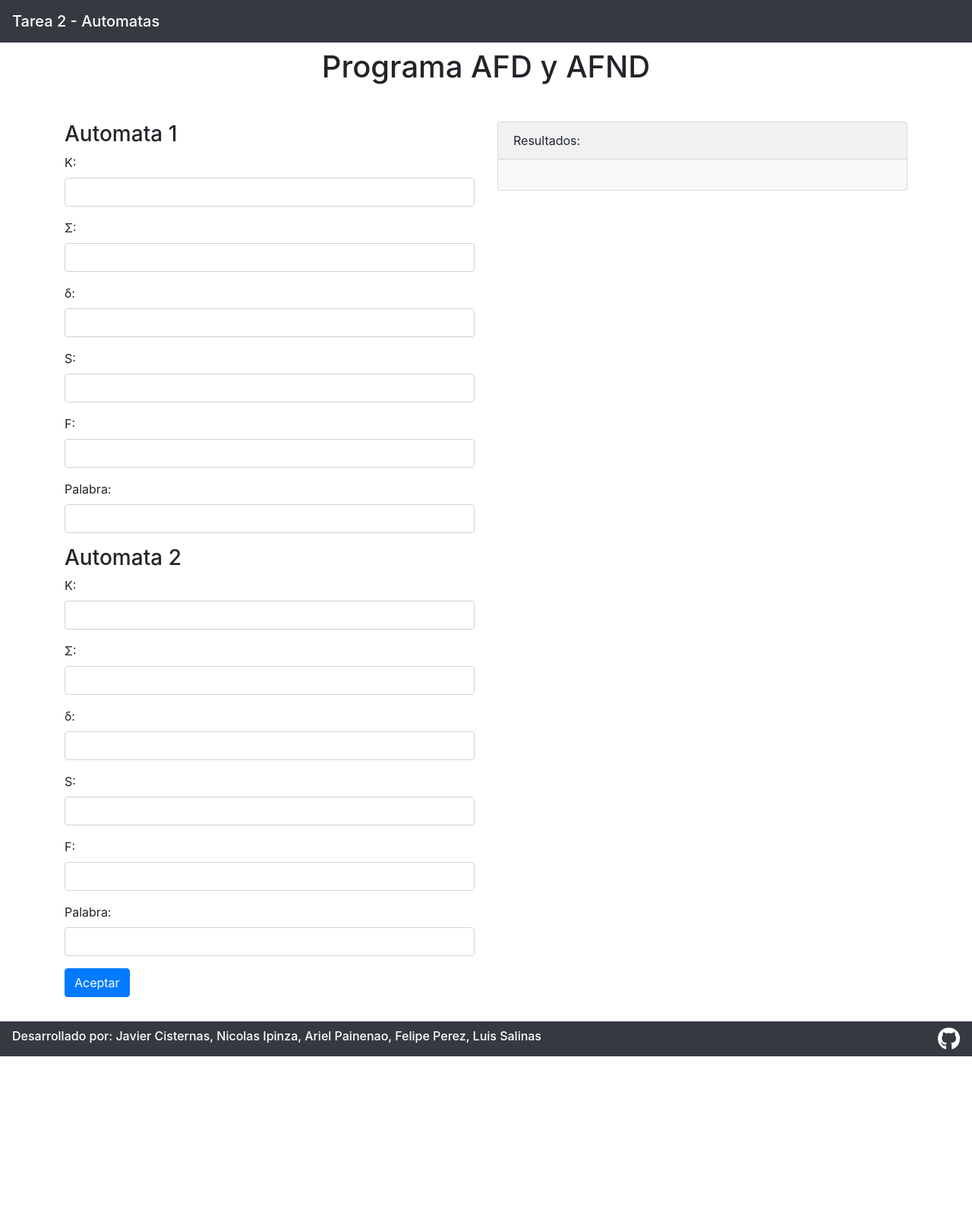
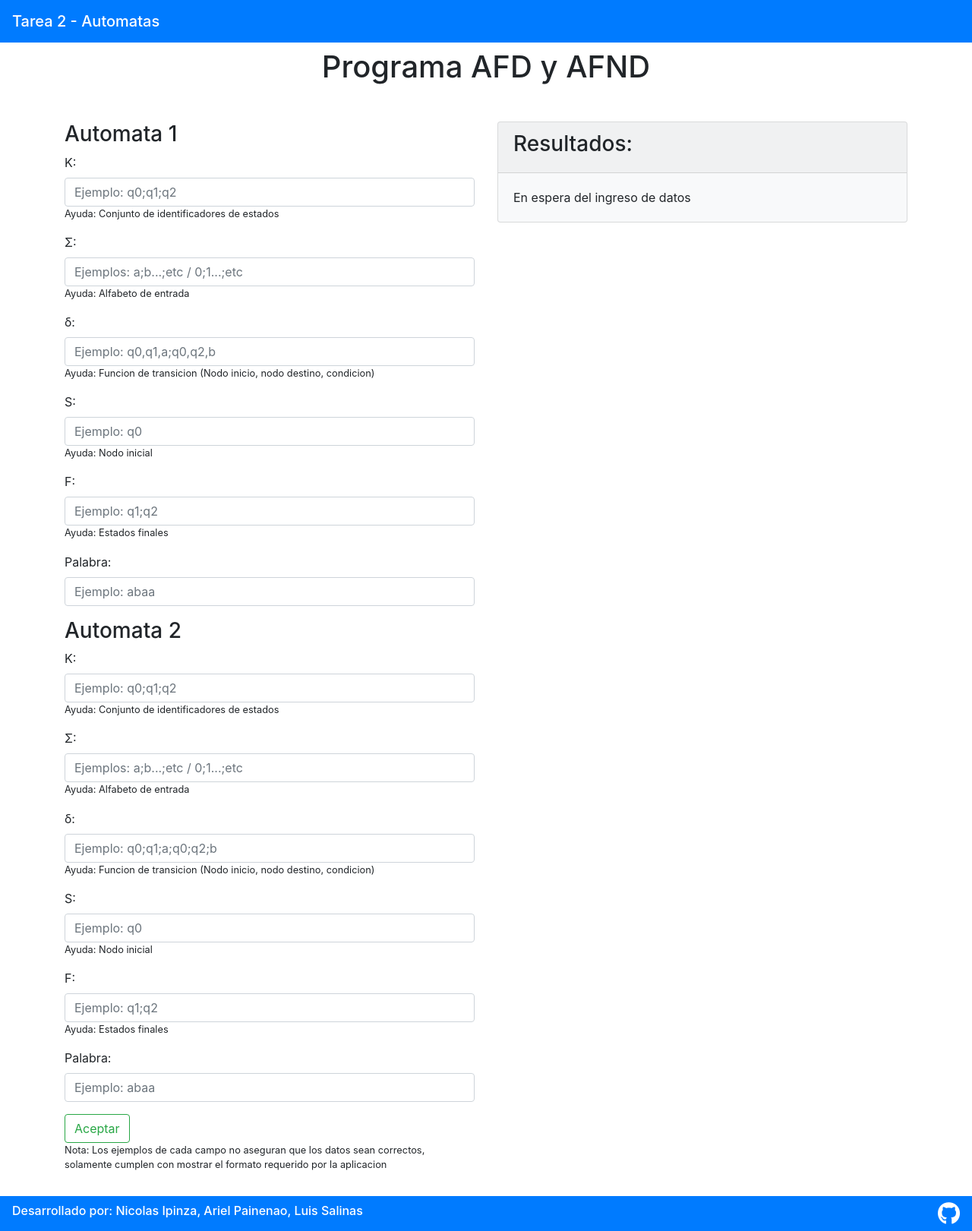
Before and after one commit to barsinsor/tarea_de_grafos_2, a Django app: page /aplicacion/ in a window 1280 px wide. Shown: the whole page at 76% size. Before the commit the page ends 1391 px from the top, so only its background shows below. Run offline with Django 3.2, Linux system fonts and the light colour scheme; some libraries are stand-ins or nearby versions.

Commit message:
actualizacion
frontend

```diff
--- a/tarea_2_grafos/paginas/templates/aplicacion.html
+++ b/tarea_2_grafos/paginas/templates/aplicacion.html
@@ -1,93 +1,112 @@
-<html>
+{% extends 'index.html' %}
+
 <head>
-        <title>Tarea 2 - Automatas</title>
-        <meta charset="UTF-8">
-        <meta name="viewport" content="width=device-width, initial-scale=1.0">
-        <link rel="stylesheet" href="https://stackpath.bootstrapcdn.com/bootstrap/4.5.0/css/bootstrap.min.css" integrity="sha384-9aIt2nRpC12Uk9gS9baDl411NQApFmC26EwAOH8WgZl5MYYxFfc+NcPb1dKGj7Sk" crossorigin="anonymous">
-        <link rel="stylesheet" href="https://cdnjs.cloudflare.com/ajax/libs/animate.css/4.0.0/animate.min.css"/>
-        <script src="https://kit.fontawesome.com/c8152ea011.js" crossorigin="anonymous"></script>
+    <title>{% block title %}Tarea 2 - Automatas{% endblock %}</title>
 </head>
-
-    <header>
-        <nav class="navbar navbar-dark bg-dark">
-            <span class="navbar-brand mb-0 h1">Tarea 2 - Automatas</span>
-        </nav>
-    </header>
+{% block body %}
 
 <body>
     <div class="container animate__animated animate__fadeIn">
         <h1 class="text-center mt-2">Programa AFD y AFND</h1>
         <div class="row mt-5">
-                    <form class="col">
+            <form class="col" id="Autom" method="POST" action="{%url 'aplicacion'%}">
+                {% csrf_token %}
                 <h3>Automata 1</h3>
-                            <div class="form-group"> <!-- Definicion de nodos -->
+                <div class="form-group">
+                    <!-- Definicion de nodos -->
                     <label for="NodosDefinidos">K:</label>
-                                <input type="text" class="form-control" name="NodosDefinidos" pattern="">
+                    <input type="text" class="form-control" id="nodos1" name="nodos1" placeholder="Ejemplo: q0;q1;q2">
+                    <small>Ayuda: Conjunto de identificadores de estados</small>
                 </div>
-                            <div class="form-group"> <!-- Definicion de abecedario -->
+                <div class="form-group">
+                    <!-- Definicion de abecedario -->
                     <label for="Abecedario">Σ:</label>
-                                <input type="text" class="form-control" name="Abecedario" pattern="">
+                    <input type="text" class="form-control" id="abcdario1" name="abcdario1" placeholder="Ejemplos: a;b...;etc / 0;1...;etc">
+                    <small>Ayuda: Alfabeto de entrada</small>
                 </div>
-                            <div class="form-group"> <!-- Definicion de transiciones -->
+                <div class="form-group">
+                    <!-- Definicion de transiciones -->
                     <label for="Transiciones">δ:</label>
-                                <input type="text" class="form-control" name="Transiciones" pattern="">
+                    <input type="text" class="form-control" id="transicion1" name="transicion1" placeholder="Ejemplo: q0,q1,a;q0,q2,b">
+                    <small>Ayuda: Funcion de transicion (Nodo inicio, nodo destino, condicion)</small>
                 </div>
-                            <div class="form-group"> <!-- Nodo inicial -->
+                <div class="form-group">
+                    <!-- Nodo inicial -->
                     <label for="NodoInicial">S:</label>
-                                <input type="text" class="form-control" name="NodoInicial" pattern="">
+                    <input type="text" class="form-control" id="nodo_inicial1" name="nodo_inicial1" placeholder="Ejemplo: q0">
+                    <small>Ayuda: Nodo inicial</small>
                 </div>
-                            <div class="form-group"> <!-- Nodo Final -->
+                <div class="form-group">
+                    <!-- Nodo Final -->
                     <label for="NodoFinal">F:</label>
-                                <input type="text" class="form-control" name="NodoFinal" pattern="">
+                    <input type="text" class="form-control" id="nodo_final1" name="nodo_final1" placeholder="Ejemplo: q1;q2">
+                    <small>Ayuda: Estados finales</small>
                 </div>
-                            <div class="form-group"> <!-- Palabra automata -->
+                <div class="form-group">
+                    <!-- Palabra automata -->
                     <label for="PalabraVerificar">Palabra:</label>
-                                <input type="text" class="form-control" name="PalabraVerificar" pattern="">
+                    <input type="text" class="form-control" id="palabra1" name="palabra1" placeholder="Ejemplo: abaa">
                 </div>
                 <h3>Automata 2</h3>
-                            <div class="form-group"> <!-- Definicion de nodos -->
+                <div class="form-group">
+                    <!-- Definicion de nodos -->
                     <label for="NodosDefinidos">K:</label>
-                                <input type="text" class="form-control" name="NodosDefinidos2" pattern="">
+                    <input type="text" class="form-control" id="nodos2" name="nodos2" placeholder="Ejemplo: q0;q1;q2">
+                    <small>Ayuda: Conjunto de identificadores de estados</small>
                 </div>
-                            <div class="form-group"> <!-- Definicion de abecedario -->
+                <div class="form-group">
+                    <!-- Definicion de abecedario -->
                     <label for="Abecedario">Σ:</label>
-                                <input type="text" class="form-control" name="Abecedario2" pattern="">
+                    <input type="text" class="form-control" id="abcdario2" name="abcdario2" placeholder="Ejemplos: a;b...;etc / 0;1...;etc">
+                    <small>Ayuda: Alfabeto de entrada</small>
                 </div>
-                            <div class="form-group"> <!-- Definicion de transiciones -->
+                <div class="form-group">
+                    <!-- Definicion de transiciones -->
                     <label for="Transiciones">δ:</label>
-                                <input type="text" class="form-control" name="Transiciones2" pattern="">
+                    <input type="text" class="form-control" id="transicion2" name="transicion2" placeholder="Ejemplo: q0;q1;a;q0;q2;b">
+                    <small>Ayuda: Funcion de transicion (Nodo inicio, nodo destino, condicion)</small>
                 </div>
-                            <div class="form-group"> <!-- Nodo inicial -->
+                <div class="form-group">
+                    <!-- Nodo inicial -->
                     <label for="NodoInicial">S:</label>
-                                <input type="text" class="form-control" name="NodoInicial2" pattern="">
+                    <input type="text" class="form-control" id="nodo_inicial2" name="nodo_inicial2" placeholder="Ejemplo: q0">
+                    <small>Ayuda: Nodo inicial</small>
                 </div>
-                            <div class="form-group"> <!-- Nodo Final -->
+                <div class="form-group">
+                    <!-- Nodo Final -->
                     <label for="NodoFinal">F:</label>
-                                <input type="text" class="form-control" name="NodoFinal2" pattern="">
+                    <input type="text" class="form-control" id="nodo_final2" name="nodo_final2" placeholder="Ejemplo: q1;q2">
+                    <small>Ayuda: Estados finales</small>
                 </div>
-                            <div class="form-group"> <!-- Palabra automata -->
+                <div class="form-group">
+                    <!-- Palabra automata -->
                     <label for="PalabraVerificar">Palabra:</label>
-                                <input type="text" class="form-control" name="PalabraVerificar2" pattern="">
+                    <input type="text" class="form-control" id="palabra2" name="palabra2" placeholder="Ejemplo: abaa">
                 </div>
-                            <button type="submit" class="btn btn-primary">Aceptar</button>
+                <button type="submit" class="btn btn-outline-success">Aceptar</button>
+                <br>
+                <small>Nota: Los ejemplos de cada campo no aseguran que los datos sean correctos, solamente cumplen con mostrar el formato requerido por la aplicacion</small>
             </form>
             <div class="col">
-                    <div class="card bg-light mb-3" style="">
-                        <div class="card-header">Resultados:</div>
+                <div class="card bg-light mb-3">
+                    <div class="card-header">
+                        <h3>Resultados:</h3>
+                    </div>
                     <div class="card-body">
+                        {% block content %} {% if respuestas %} {%for respuesta in respuestas %}
+                        <a>{{respuesta}}</a> {% endfor %} {% else %}
+                        <a>En espera del ingreso de datos</a> {% endif %} {% endblock %}
                     </div>
                 </div>
             </div>
         </div>
     </div>
-        <script src="https://code.jquery.com/jquery-3.5.1.slim.min.js" integrity="sha384-DfXdz2htPH0lsSSs5nCTpuj/zy4C+OGpamoFVy38MVBnE+IbbVYUew+OrCXaRkfj" crossorigin="anonymous"></script>
-        <script src="https://cdn.jsdelivr.net/npm/popper.js@1.16.0/dist/umd/popper.min.js" integrity="sha384-Q6E9RHvbIyZFJoft+2mJbHaEWldlvI9IOYy5n3zV9zzTtmI3UksdQRVvoxMfooAo" crossorigin="anonymous"></script>
-        <script src="https://stackpath.bootstrapcdn.com/bootstrap/4.5.0/js/bootstrap.min.js" integrity="sha384-OgVRvuATP1z7JjHLkuOU7Xw704+h835Lr+6QL9UvYjZE3Ipu6Tp75j7Bh/kR0JKI" crossorigin="anonymous"></script>
 </body>
+{% endblock %} {% block footer %}
 <footer class="mt-3">
-        <nav class="navbar navbar-dark bg-dark">
-            <h6 class="text-center text-white">Desarrollado por: Javier Cisternas, Nicolas Ipinza, Ariel Painenao, Felipe Perez, Luis Salinas</h6>
-            <a href="https://github.com/LuisSP97/Tarea-2-Grafos" target="_blank"><i class="fab fa-github" style="color: white; font-size: 30px;"></i></a>
+    <nav class="navbar navbar-dark bg-primary">
+        <h6 class="text-center text-white">Desarrollado por: Nicolas Ipinza, Ariel Painenao, Luis Salinas</h6>
+        <a href="https://github.com/barsinsor/tarea_de_grafos_2" target="_blank"><i class="fab fa-github" style="color: white; font-size: 30px;"></i></a>
     </nav>
 </footer>
-</html>
+{% endblock %}
--- a/tarea_2_grafos/paginas/templates/index.html
+++ b/tarea_2_grafos/paginas/templates/index.html
@@ -1,24 +1,28 @@
 <html>
+
 <head>
-        <title>Pagina de inicio</title>
+    <title>{% block title %}Pagina de inicio{% endblock %}</title>
     <meta charset="UTF-8">
-        <meta name="viewport" content="width=device-width, initial-scale=1.0">
+    <meta name="viewport" content="width=device-width, initial-scale=1.0"> {% load static %}
+    <link rel="stylesheet" href="{% static 'paginas/CSS/styles.css' %}">
     <link rel="stylesheet" href="https://stackpath.bootstrapcdn.com/bootstrap/4.5.0/css/bootstrap.min.css" integrity="sha384-9aIt2nRpC12Uk9gS9baDl411NQApFmC26EwAOH8WgZl5MYYxFfc+NcPb1dKGj7Sk" crossorigin="anonymous">
-        <link rel="stylesheet" href="https://cdnjs.cloudflare.com/ajax/libs/animate.css/4.0.0/animate.min.css"/>
+    <link rel="stylesheet" href="https://cdnjs.cloudflare.com/ajax/libs/animate.css/4.0.0/animate.min.css" />
     <script src="https://kit.fontawesome.com/c8152ea011.js" crossorigin="anonymous"></script>
+
 </head>
 <header>
-        <nav class="navbar navbar-dark bg-dark">
+    <nav class="navbar navbar-dark bg-primary">
         <span class="navbar-brand mb-0 h1">Tarea 2 - Automatas</span>
     </nav>
 </header>
+
+{% block body %}
+
 <body>
-        <div class="container mt-5">
+    <div class="container my-5">
         <div class="jumbotron">
             <h1 class="display-4">Bienvenido!</h1>
             <p class="lead">La siguiente aplicacion esta desarrollada para la asignatura de Grafos y lenguajes formales, enfocada a trabajar con Automatas.</p>
-                <hr class="my-4">
-                <p>Para continuar a la aplicacion presiona el boton que se encuentra al final.</p>
             <a class="btn btn-success btn-lg" href="{% url 'aplicacion' %}" role="button">Iniciar aplicacion</a>
         </div>
     </div>
@@ -26,10 +30,6 @@
     <script src="https://cdn.jsdelivr.net/npm/popper.js@1.16.0/dist/umd/popper.min.js" integrity="sha384-Q6E9RHvbIyZFJoft+2mJbHaEWldlvI9IOYy5n3zV9zzTtmI3UksdQRVvoxMfooAo" crossorigin="anonymous"></script>
     <script src="https://stackpath.bootstrapcdn.com/bootstrap/4.5.0/js/bootstrap.min.js" integrity="sha384-OgVRvuATP1z7JjHLkuOU7Xw704+h835Lr+6QL9UvYjZE3Ipu6Tp75j7Bh/kR0JKI" crossorigin="anonymous"></script>
 </body>
-    <footer class="mt-3">
-        <nav class="navbar navbar-dark bg-dark">
-            <h6 class="text-center text-white">Desarrollado por: Javier Cisternas, Nicolas Ipinza, Ariel Painenao, Felipe Perez, Luis Salinas</h6>
-            <a href="https://github.com/LuisSP97/Tarea-2-Grafos" target="_blank"><i class="fab fa-github" style="color: white; font-size: 30px;"></i></a>
-        </nav>
-    </footer>
+{% endblock %} {% block footer %}{% endblock %}
+
 </html>
--- a/tarea_2_grafos/paginas/views.py
+++ b/tarea_2_grafos/paginas/views.py
@@ -1,8 +1,95 @@
 from django.shortcuts import render
+from paginas.clases import *
+from paginas.funciones import *
+from paginas.union import *
+from django.template import RequestContext
 
 # Create your views here.
 def index(request):
     return render(request, 'index.html')
 
 def aplicacion(request):
+    if (request.method == 'POST'):
+        auto1 = automata()                      #automatas entregados
+        auto2 = automata()
+        autounion = automata()                  #automata union
+        autoInter = automata()                  #automata interseccion
+        auto1Com = automata()                   #complementos de los automatas anteriores
+        auto2Com = automata()
+        autoUnionCom = automata()
+        autoInterCom = automata()
+        a1 = request.POST['nodos1']
+        a2 = request.POST['nodos2']
+        ab1 = request.POST['abcdario1']
+        ab2 = request.POST['abcdario2']
+        trans1 = request.POST['transicion1']
+        trans2 = request.POST['transicion2']
+        ai1 = request.POST['nodo_inicial1']         #inicial AFD
+        ai2 = request.POST['nodo_inicial2']         #inicial AFD
+        af1 = request.POST['nodo_final1']
+        af2 = request.POST['nodo_final2']
+        uninicios1 = []
+        NodosLista1 = []
+        NodosLista2 = []
+        str(trans1)
+        str(trans2)
+        str(a1)
+        str(a2)
+        str(ab1)
+        str(ab2)
+        arraytrans1 = trans1.split(';')
+        arraytrans1 = "".join(arraytrans1)
+        arraytrans2 = trans2.split(';')
+        arraytrans2 = "".join(arraytrans2)
+        palabra1 = request.POST['palabra1']
+        palabra2 = request.POST['palabra2']
+        auto1.nodos = a1.split(';')
+        auto2.nodos = a2.split(';')
+        auto1.abcdario = ab1.split(';')
+        auto2.abcdario = ab2.split(';')
+        auto1.inicial = ai1
+        auto2.inicial = ai2
+        auto1.finales = af1.split(';')
+        auto2.finales = af2.split(';')
+        inicio1 = transiciones(arraytrans1,0)
+        inicio2 = transiciones(arraytrans2,0)
+        finales1 = transiciones(arraytrans1,1)
+        finales2 = transiciones(arraytrans2,1)
+        letras1 = transiciones(arraytrans1,2)
+        letras2 = transiciones(arraytrans2,2)
+
+        unioninicios = union(auto1, auto2, inicio1, inicio2, letras1, letras2, finales1, finales2, 0)               #Entrega los datos de la union
+        unionfinales = union(auto1, auto2, inicio1, inicio2, letras1, letras2, finales1, finales2, 1)
+        unionletras = union(auto1, auto2, inicio1, inicio2, letras1, letras2, finales1, finales2, 2)
+        autounion.inicial = union(auto1, auto2, inicio1, inicio2, letras1, letras2, finales1, finales2, 3)
+        autounion.finales = union(auto1, auto2, inicio1, inicio2, letras1, letras2, finales1, finales2, 4)
+        interInicios = union(auto1, auto2, inicio1, inicio2, letras1, letras2, finales1, finales2, 0)               #entrega datos de la interseccion
+        interFinales = union(auto1, auto2, inicio1, inicio2, letras1, letras2, finales1, finales2, 1)
+        interLetras = union(auto1, auto2, inicio1, inicio2, letras1, letras2, finales1, finales2, 2)
+        autoInter.iniciales = union(auto1, auto2, inicio1, inicio2, letras1, letras2, finales1, finales2, 3)
+        autoInter.finales = union(auto1, auto2, inicio1, inicio2, letras1, letras2, finales1, finales2, 5)
+
+        auto1Com = auto1                                                                                            #complemento
+        auto1Com.finales = complemento (auto1)
+        NodosLista1 = crearNodos(finales1, letras1, auto1)
+        NodosLista2 = crearNodos(finales2, letras2, auto2)
+        unioniniciosOrdenada=ordenar(unioninicios)
+        unionfinalesOrdenada=ordenar(unionfinales)
+        autounion.nodos = unioniniciosOrdenada
+        variable1=autoInter.iniciales
+        variable2=autoInter.finales
+        variable3=auto1Com.finales
+        contexto={'inicios':unioniniciosOrdenada,
+                  'finales':unionfinalesOrdenada,
+                  'letras':unionletras,
+                  'automataunionI':autounion.inicial,
+                  'automataunionF':autounion.finales,
+                  'interinicios':interInicios,
+                  'interfinales':interFinales,
+                  'interletras':interLetras,
+                  'autointerI':variable1,
+                  'autointerF':variable2,
+                  'automatacom':variable3
+                }
+        return render(request,'aplicacion.html',contexto)
     return render(request, 'aplicacion.html')
```
Also changed, not shown: tarea_2_grafos/paginas/clases.py (added, +10 -0 lines), tarea_2_grafos/paginas/funciones.py (added, +109 -0 lines), tarea_2_grafos/paginas/union.py (added, +104 -0 lines), tarea_2_grafos/db.sqlite3. Lines whose indentation alone changed are shown as unchanged.
